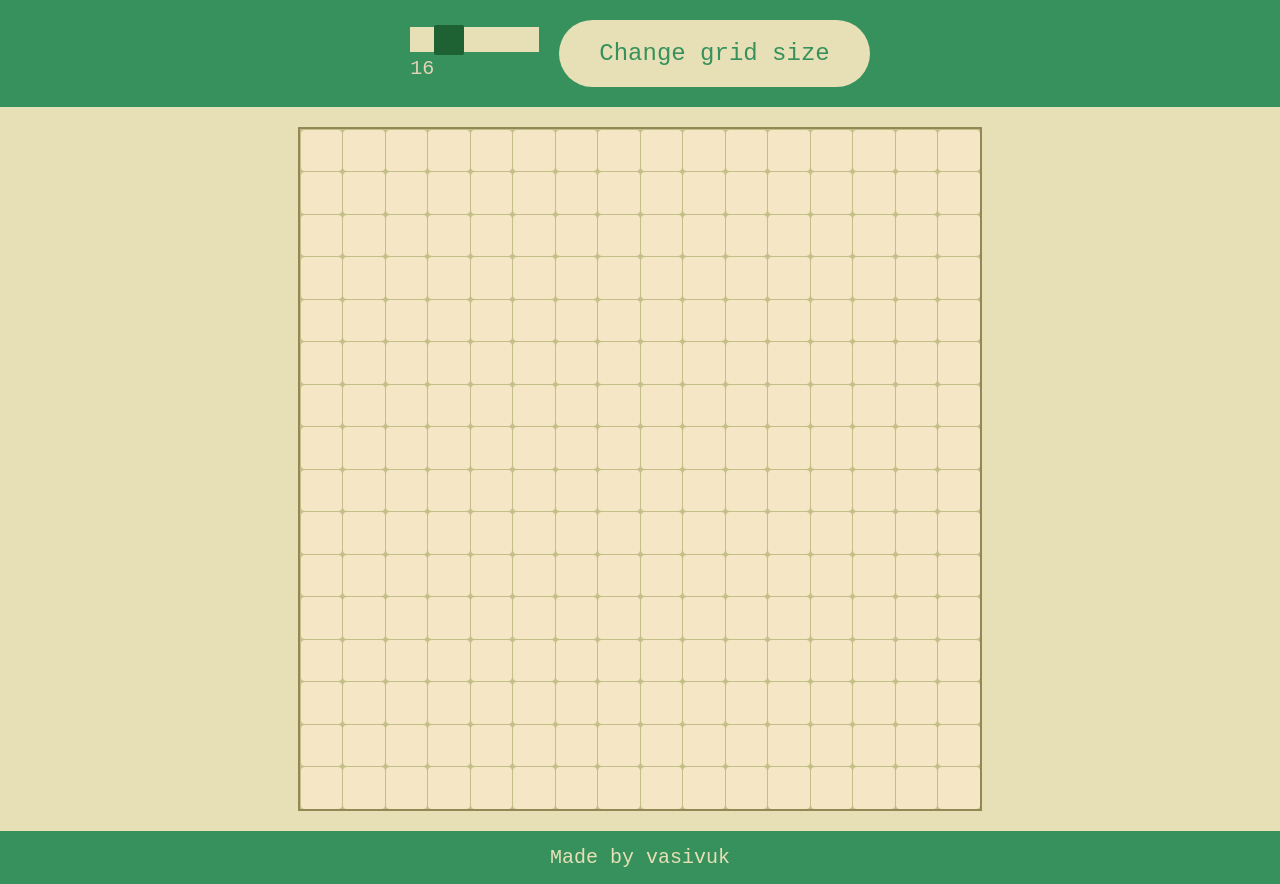
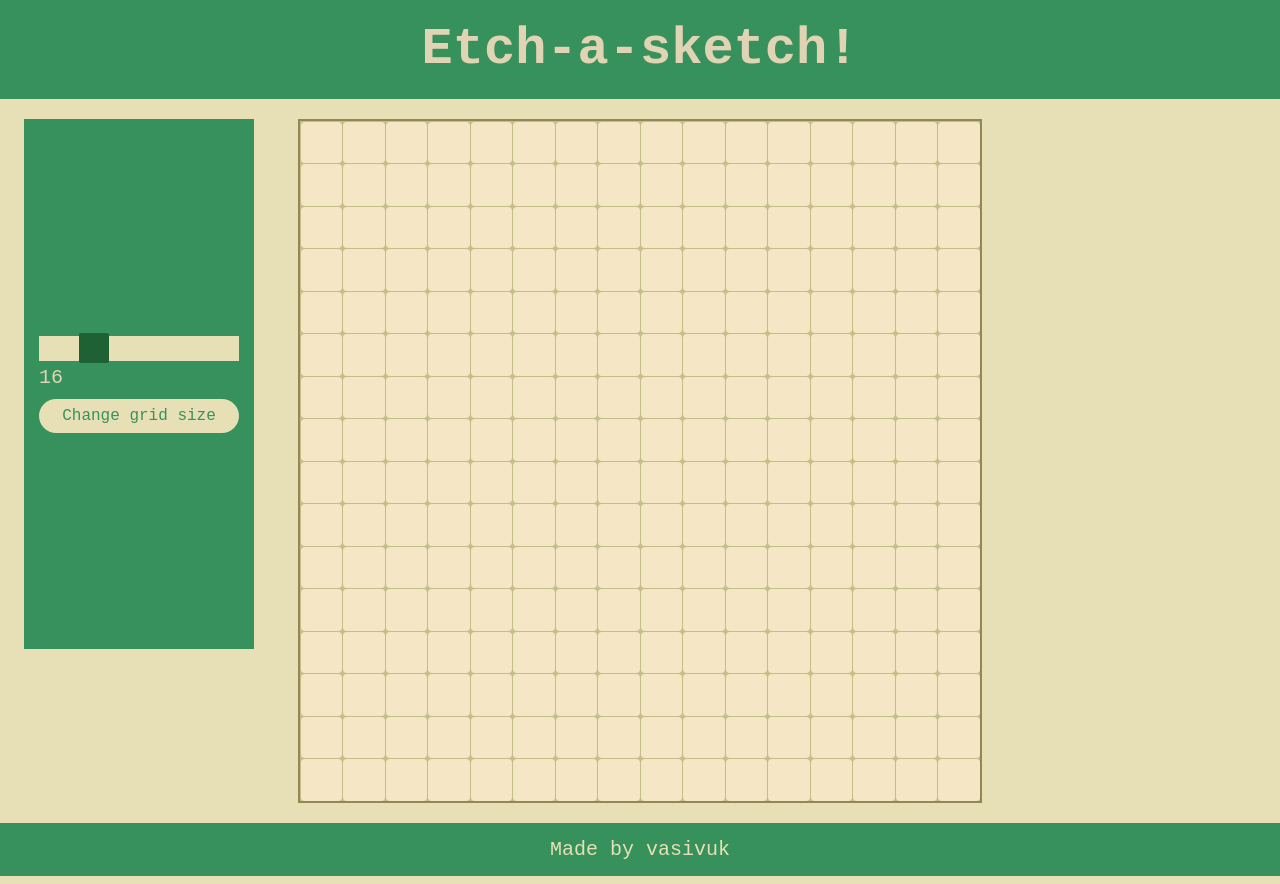
Before and after one commit to vasivuk/etch-a-sketch, a plain HTML site: page index.html in a window 1280 px wide. Drawn offline with Linux system fonts and the light colour scheme.

Commit message:
Added options section

```diff
--- a/index.html
+++ b/index.html
@@ -4,22 +4,25 @@
     <meta charset="UTF-8">
     <meta http-equiv="X-UA-Compatible" content="IE=edge">
     <meta name="viewport" content="width=device-width, initial-scale=1.0">
-    <title>Etch a sketch</title>
+    <title>Etch-a-sketch</title>
     <link rel="stylesheet" href="style.css">
 </head>
 <body>
     <div class="header">
-        <div class="slidecontainer">
-            <input type="range" min="1" max="64" value="16" class="slider" id="myRange">
-            <div class="slider-number"></div>
-          </div>
-        <button id="btnGrid">Change grid size</button>
+        <h1>Etch-a-sketch!</h1>
     </div>
     <div class="main-section">
         <div class="options">
+            <div class="slidecontainer">
+                <input type="range" min="1" max="64" value="16" class="slider" id="myRange">
+                <div class="slider-number"></div>
+              </div>
+            <button id="btnGrid">Change grid size</button>
+        </div>
+        <div class="grid-container">
 
         </div>
-        <div class="grid-container">
+        <div class="options" id="hidden">
 
         </div>
     </div>
--- a/style.css
+++ b/style.css
@@ -30,6 +30,8 @@ body {
     background-color: var(--cream);
 }
 
+/* HEADER SECTION */
+
 .header {
     align-self: stretch;
     display: flex;
@@ -41,19 +43,18 @@ body {
     /* box-shadow: var(--dark-green) 0px 5px 15px; */
 }
 
-.header button {
-    border-style: none;
-    font-size: 24px;
-    border-radius: 40px;
-    padding: 20px 40px;
-    cursor: pointer;
-    background-color: var(--cream);
-    color: var(--green)
+.header h1 {
+    color: var(--white-text);
+    font-size: 52px;
 }
 
-.header button:hover {
-    background-color: var(--dark-green);
-    color: var(--white-text);
+/* MAIN SECTION */
+
+.main-section {
+    display: flex;
+    align-items: center;
+    align-self: stretch;
+    justify-content: space-evenly;
 }
 
 .grid-container {
@@ -64,28 +65,38 @@ body {
     border: 2px solid var(--grid-container);
     background-color: var(--grid-lines);
     margin: 20px;
+    flex-shrink: 0;
 }
 
-.row {
+/* OPTIONS SECTION*/
+.options {
+    width: 200px;
+    align-self: stretch;
+    height: 500px;
+    margin: 20px;
+    background-color: var(--green);
+    flex-shrink: 0;
     display: flex;
-    flex: 1;
+    flex-direction: column;
+    justify-content: center;
     align-items: stretch;
-    justify-content: center;
-}
-.square {
-    flex: 1;
-    background-color: var(--square);
-    margin: 0.5px;
-    border-radius: 4px;
+    gap: 10px;
+    padding: 15px;
 }
 
-.square:hover {
-    background-color: rgb(170, 165, 245);
+button {
+    border-style: none;
+    font-size: 16px;
+    border-radius: 20px;
+    padding: 8px;
+    cursor: pointer;
+    background-color: var(--cream);
+    color: var(--green)
 }
 
-.blackInk {
-    transition: ease 0.2s;
-    background-color: var(--dark-blue);
+button:hover {
+    background-color: var(--dark-green);
+    color: var(--white-text);
 }
 
 .slider {
@@ -114,6 +125,32 @@ body {
     font-size: 20px;
 }
 
+.options#hidden {
+    visibility: hidden;
+}
+
+.row {
+    display: flex;
+    flex: 1;
+    align-items: stretch;
+    justify-content: center;
+}
+.square {
+    flex: 1;
+    background-color: var(--square);
+    margin: 0.5px;
+    border-radius: 4px;
+}
+
+.square:hover {
+    background-color: rgb(170, 165, 245);
+}
+
+.blackInk {
+    transition: ease 0.2s;
+    background-color: var(--dark-blue);
+}
+
 /* FOOTER */
 .footer {
     display: flex;
```
